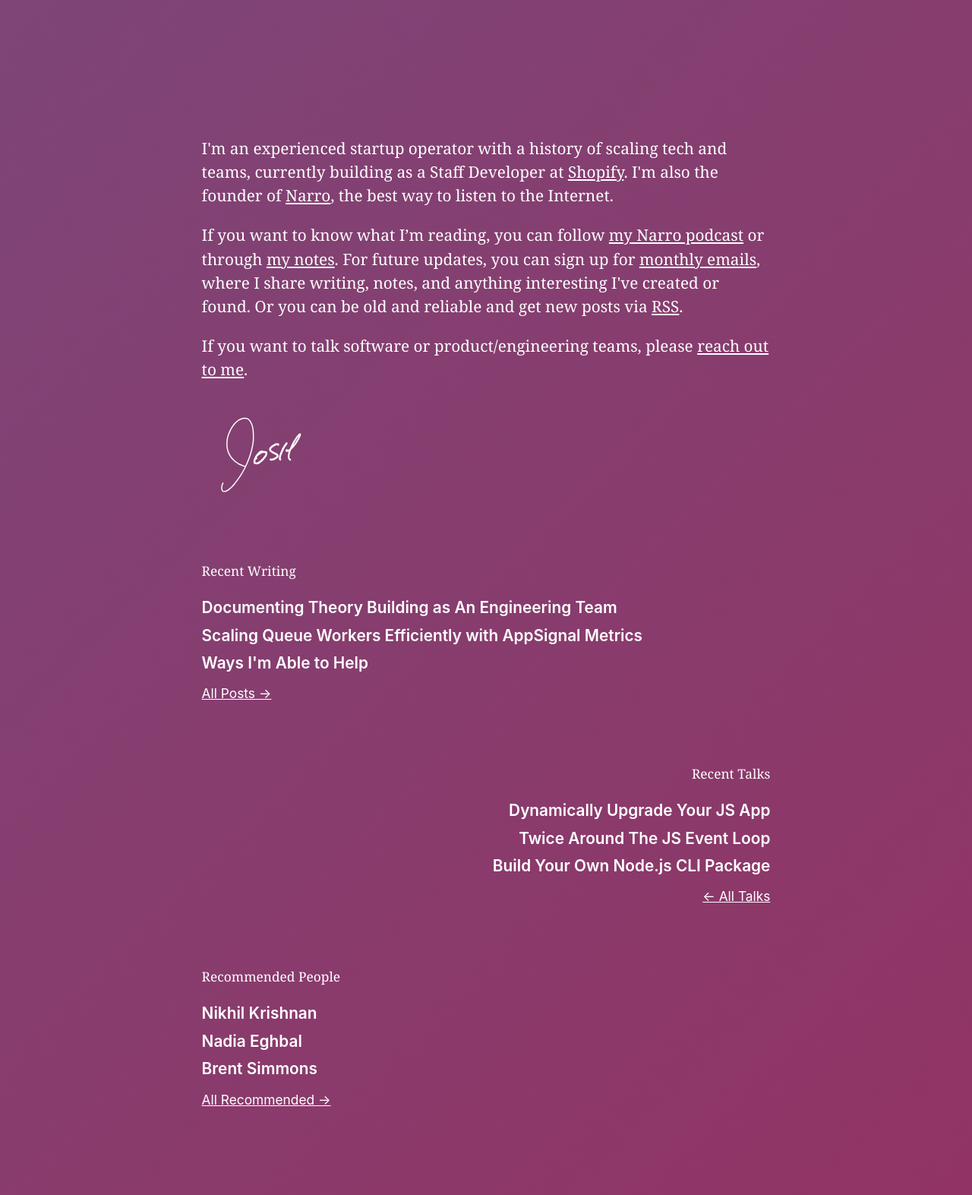
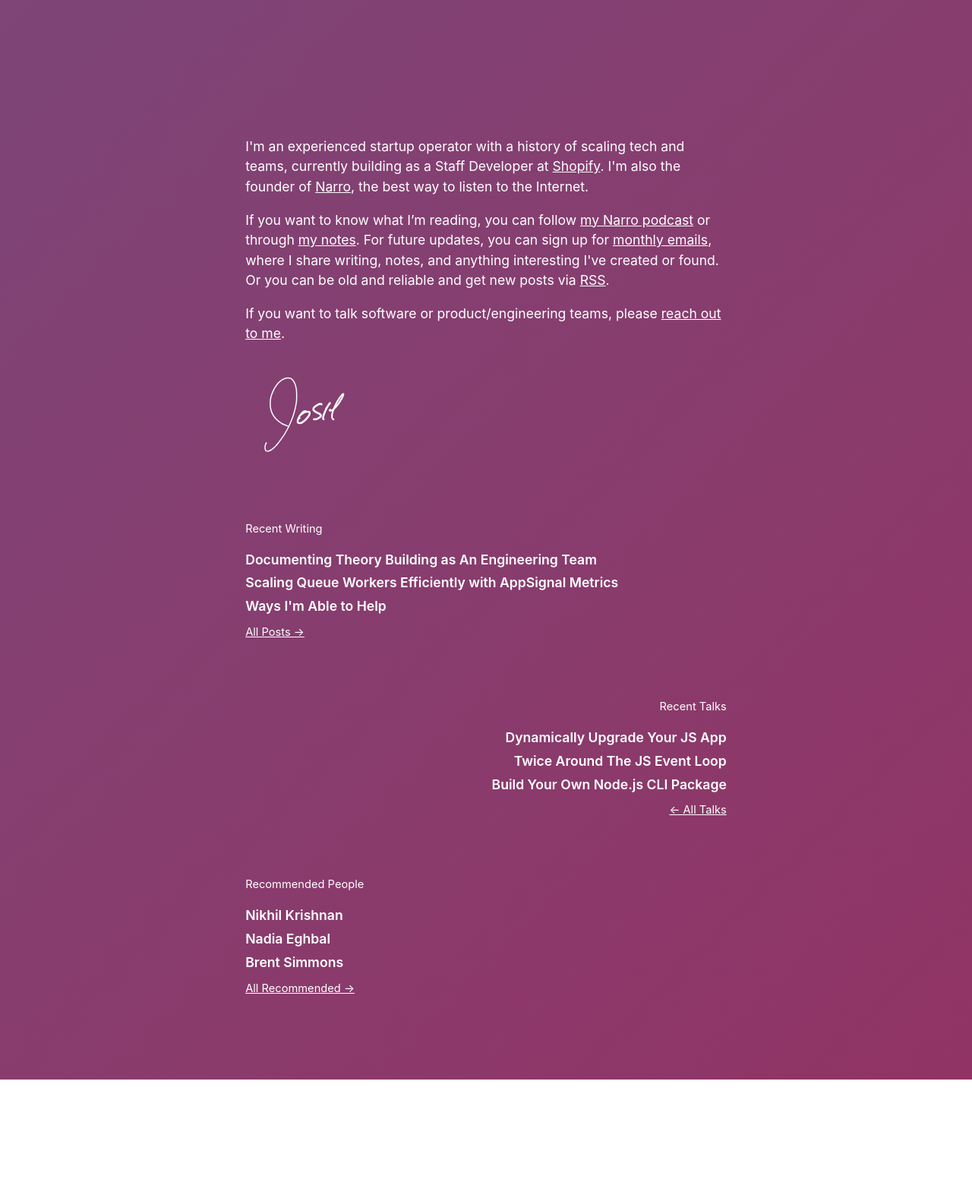
Before and after one commit to joshbeckman/andjosh.github.io, a Jekyll site: the page built from index.html, in a window 1280 px wide. Shown: the whole page at 76% size. Built offline with Jekyll 4.4.1, drawn with Linux system fonts in a browser that asks for light colours; after the commit the page ends 1421 px from its top, so only the background shows below that.

Commit message:
Simply font family to just native sans-serif
inspired by https://macwright.com/

```diff
--- a/public/css/site.css
+++ b/public/css/site.css
@@ -49,7 +49,7 @@
 
 html {
   font-family: Georgia, serif;
-  font-size: 1.3em;
+  font-size: 1.1em;
   line-height: 1.5;
 }
 
@@ -376,7 +376,7 @@
  * within blog posts. To use, add the class of your choosing to the `body`.
  */
 .theme-base-josh {
-  font-family: Georgia, serif;
+  font-family: -apple-system, BlinkMacSystemFont, "avenir next", avenir, helvetica, "helvetica neue", ubuntu, roboto, noto, "segoe ui", arial, sans-serif;
 }
 .theme-base-josh .sidebar {
   background-color: #903465;
@@ -451,10 +451,7 @@
 }
 .theme-base-josh h1.post-title,
 .theme-base-josh .tag-lead {
-  margin: 15vh 0;
-}
-.theme-base-josh h1.post-title {
-  text-align: center;
+  margin: 0 0 15vh 0;
 }
 .theme-base-josh .post-title a {
   color: #303030;
```
